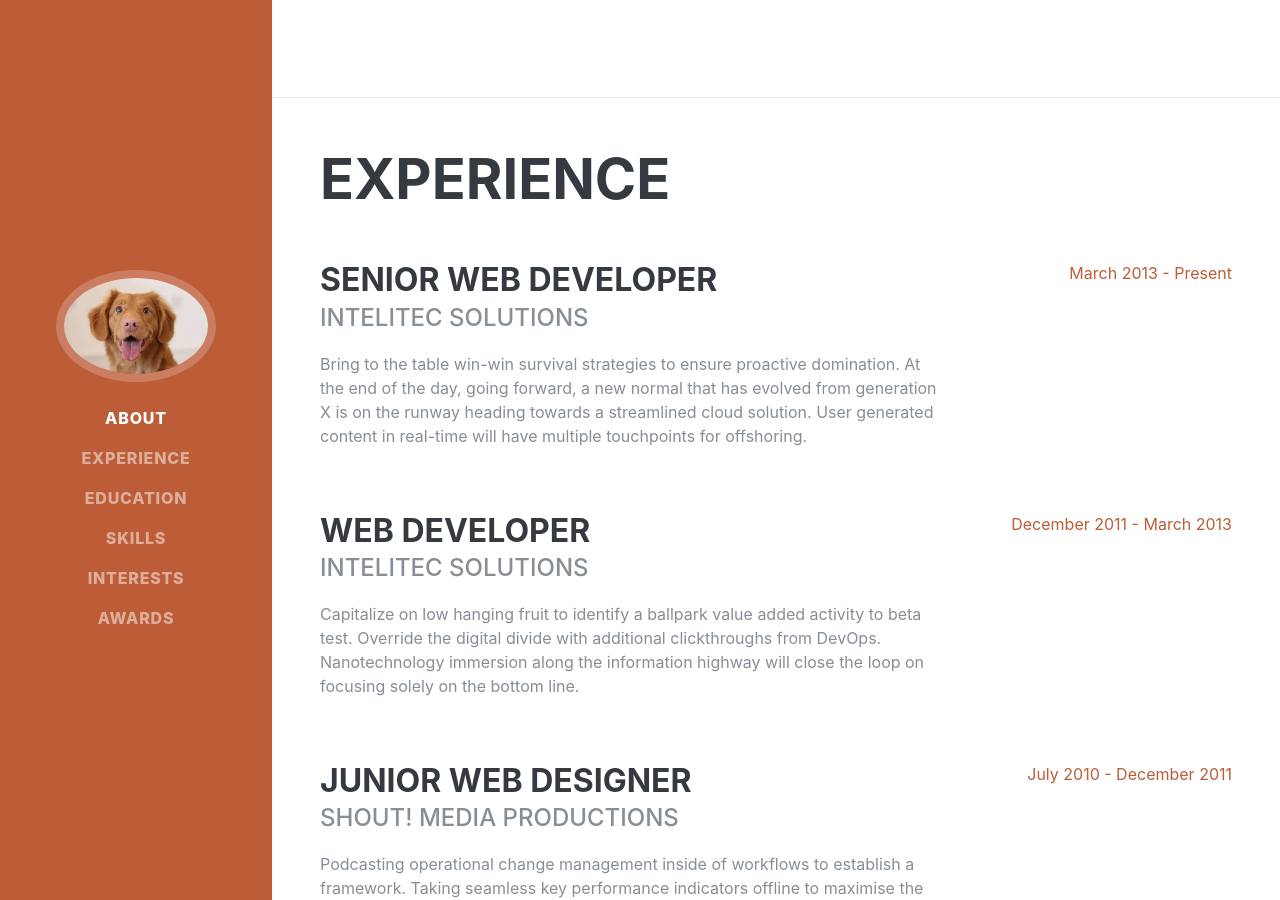
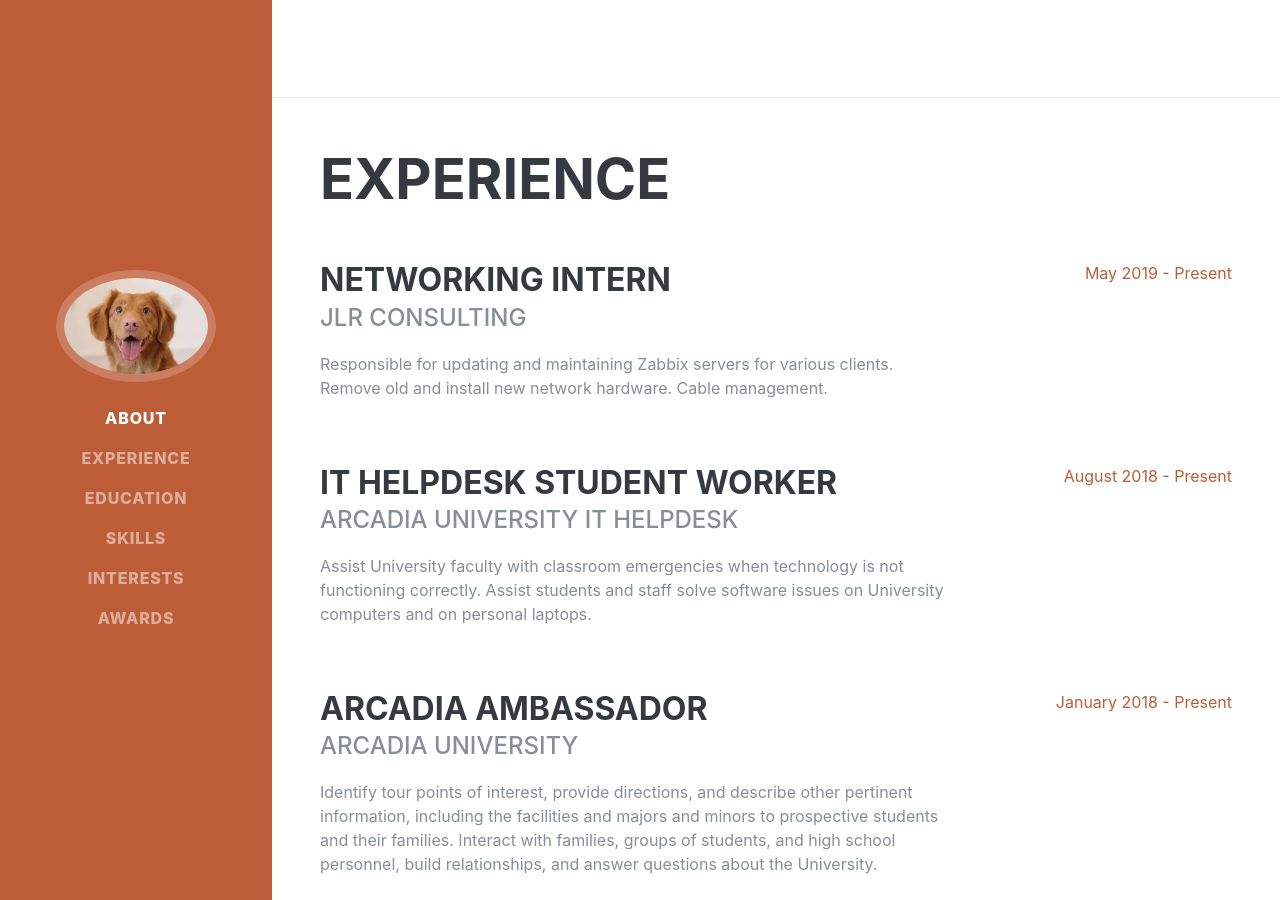
Before and after one commit to jrohrbach20/jrohrbach20.github.io, a Jekyll site: the page built from index.html, in a window 1280 px wide and 900 px high, scrolled down 803 px. Built offline with Jekyll 4.4.1, drawn with Linux system fonts in a browser that asks for light colours; some web fonts are replaced; some of the changed text lies outside the part shown.

Commit message:
Update experience

```diff
--- a/_includes/experience.html
+++ b/_includes/experience.html
@@ -4,45 +4,34 @@
 
         <div class="resume-item d-flex flex-column flex-md-row justify-content-between mb-5">
           <div class="resume-content">
-            <h3 class="mb-0">Senior Web Developer</h3>
-            <div class="subheading mb-3">Intelitec Solutions</div>
-            <p>Bring to the table win-win survival strategies to ensure proactive domination. At the end of the day, going forward, a new normal that has evolved from generation X is on the runway heading towards a streamlined cloud solution. User generated content in real-time will have multiple touchpoints for offshoring.</p>
+            <h3 class="mb-0">Networking Intern</h3>
+            <div class="subheading mb-3">JLR Consulting</div>
+            <p>Responsible for updating and maintaining Zabbix servers for various clients. Remove old and install new network hardware. Cable management.</p>
           </div>
           <div class="resume-date text-md-right">
-            <span class="text-primary">March 2013 - Present</span>
+            <span class="text-primary">May 2019 - Present</span>
           </div>
         </div>
 
         <div class="resume-item d-flex flex-column flex-md-row justify-content-between mb-5">
           <div class="resume-content">
-            <h3 class="mb-0">Web Developer</h3>
-            <div class="subheading mb-3">Intelitec Solutions</div>
-            <p>Capitalize on low hanging fruit to identify a ballpark value added activity to beta test. Override the digital divide with additional clickthroughs from DevOps. Nanotechnology immersion along the information highway will close the loop on focusing solely on the bottom line.</p>
+            <h3 class="mb-0">IT Helpdesk Student Worker</h3>
+            <div class="subheading mb-3">Arcadia University IT Helpdesk</div>
+            <p>Assist University faculty with classroom emergencies when technology is not functioning correctly. Assist students and staff solve software issues on University computers and on personal laptops.</p>
           </div>
           <div class="resume-date text-md-right">
-            <span class="text-primary">December 2011 - March 2013</span>
+            <span class="text-primary">August 2018 - Present</span>
           </div>
         </div>
 
         <div class="resume-item d-flex flex-column flex-md-row justify-content-between mb-5">
           <div class="resume-content">
-            <h3 class="mb-0">Junior Web Designer</h3>
-            <div class="subheading mb-3">Shout! Media Productions</div>
-            <p>Podcasting operational change management inside of workflows to establish a framework. Taking seamless key performance indicators offline to maximise the long tail. Keeping your eye on the ball while performing a deep dive on the start-up mentality to derive convergence on cross-platform integration.</p>
+            <h3 class="mb-0">Arcadia Ambassador</h3>
+            <div class="subheading mb-3">Arcadia University</div>
+            <p>Identify tour points of interest, provide directions, and describe other pertinent information, including the facilities and majors and minors to prospective students and their families. Interact with families, groups of students, and high school personnel, build relationships, and answer questions about the University.</p>
           </div>
           <div class="resume-date text-md-right">
-            <span class="text-primary">July 2010 - December 2011</span>
-          </div>
-        </div>
-
-        <div class="resume-item d-flex flex-column flex-md-row justify-content-between">
-          <div class="resume-content">
-            <h3 class="mb-0">Web Design Intern</h3>
-            <div class="subheading mb-3">Shout! Media Productions</div>
-            <p>Collaboratively administrate empowered markets via plug-and-play networks. Dynamically procrastinate B2C users after installed base benefits. Dramatically visualize customer directed convergence without revolutionary ROI.</p>
-          </div>
-          <div class="resume-date text-md-right">
-            <span class="text-primary">September 2008 - June 2010</span>
+            <span class="text-primary">January 2018 - Present</span>
           </div>
         </div>
 
```
